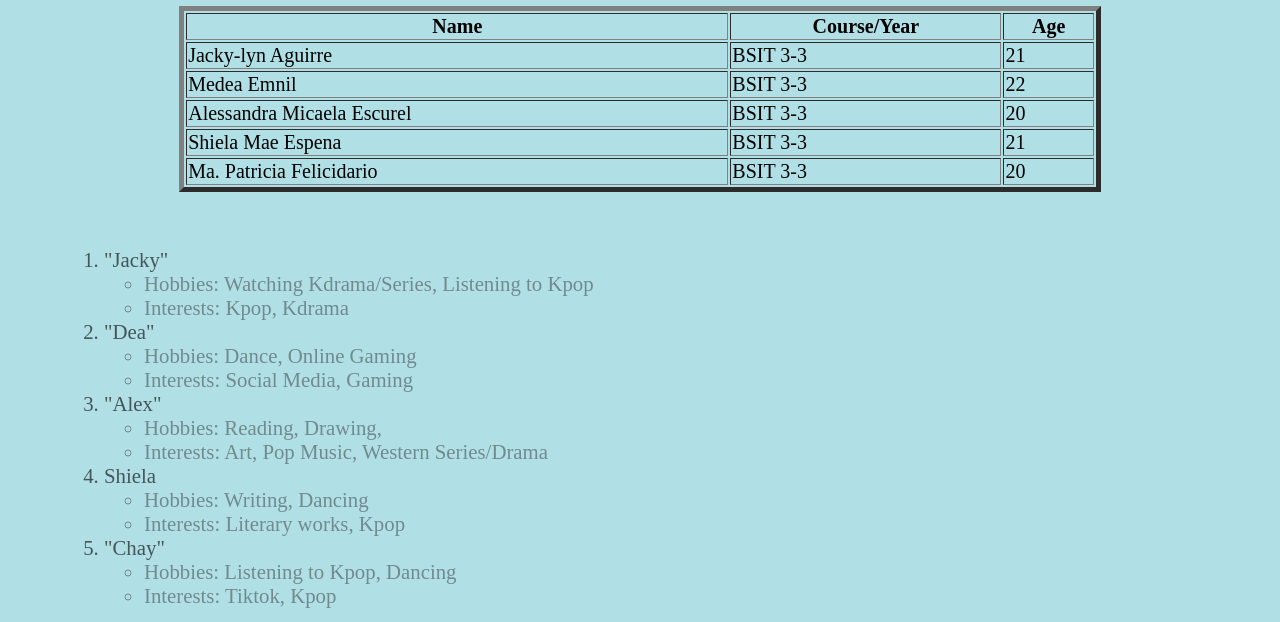
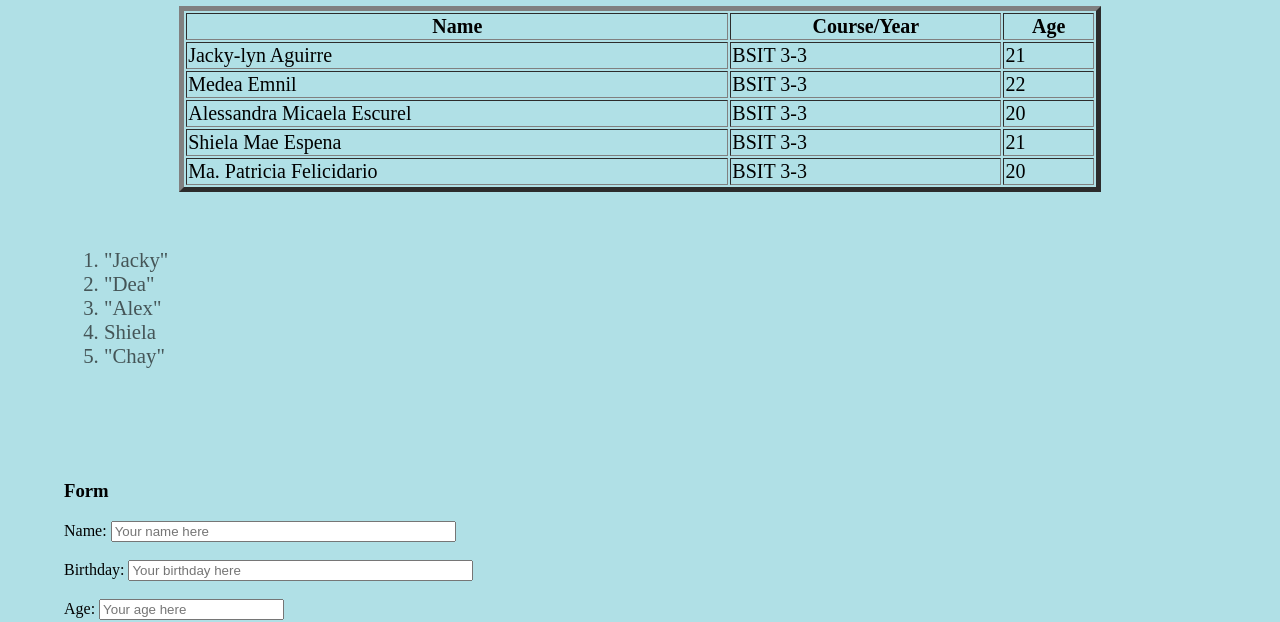
Before and after one commit to alxndraesc/Lab_Activities_WST, a plain HTML site: page index.html in a window 1280 px wide. Shown: the part 339-961 px from the top of the page. Drawn offline with Linux system fonts and the light colour scheme.

Commit message:
Update index.html

```diff
--- a/index.html
+++ b/index.html
@@ -45,30 +45,10 @@
 <br><br>
 <ol type="1" style="font-size: 130%;">
 <li style="color:rgb(69, 85, 87)"> "Jacky" </li>
-<ul type="disk" style=" color:rgb(112, 138, 141);">
-    <li> Hobbies: Watching Kdrama/Series, Listening to Kpop </li>
-    <li> Interests: Kpop, Kdrama </li>
-</ul>
 <li style="color: rgb(69, 85, 87);"> "Dea"</li>
-<ul type="disk" style=" color:rgb(112, 138, 141);">
-    <li> Hobbies: Dance, Online Gaming </li>
-    <li> Interests: Social Media, Gaming </li>
-</ul>
 <li style="color:rgb(69, 85, 87)"> "Alex" </li>
-<ul type="disk" style="color:rgb(112, 138, 141)">
-    <li> Hobbies: Reading, Drawing, </li>
-    <li> Interests: Art, Pop Music, Western Series/Drama </li>
-</ul>
 <li style="color:rgb(69, 85, 87)"> Shiela </li>
-<ul type="disk" style="color:rgb(112, 138, 141)">
-    <li> Hobbies: Writing, Dancing  </li>
-    <li> Interests: Literary works, Kpop </li>
-</ul>
 <li style="color:rgb(69, 85, 87)"> "Chay" </li>
-<ul type="disk" style=" color:rgb(112, 138, 141)">
-    <li> Hobbies: Listening to Kpop, Dancing </li>
-    <li> Interests: Tiktok, Kpop </li>
-</ul>
 </ol>
 <br><br><br><br>
 <h3> Form </h3>
```
